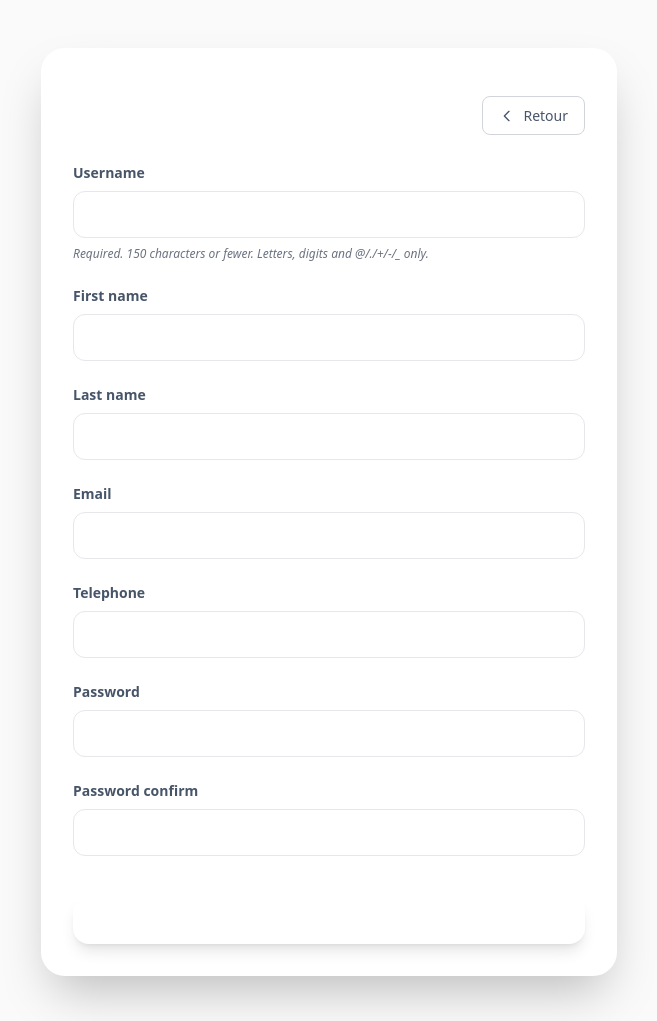
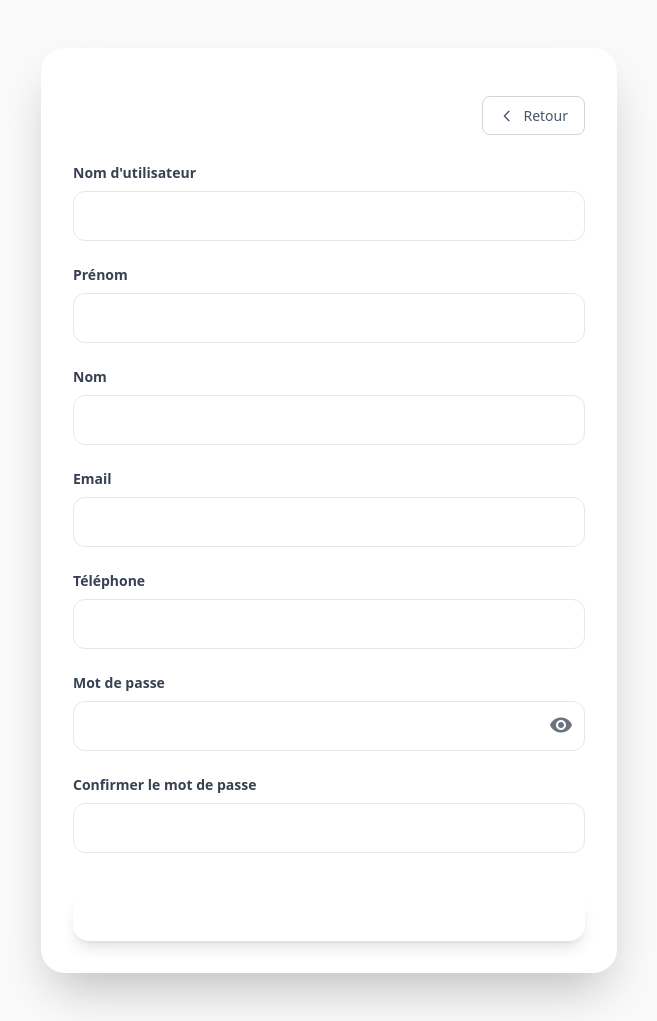
Before and after one commit to Mamadoubarry627/app_supermarche_saas, a Django app: page /gerant/nouveau/ in a window 1280 px wide. Shown: the part 90-1111 px from the top of the page, without its empty margins (439-1096 px from the left). Run offline with Django 5.2, Linux system fonts and the light colour scheme; the visitor is signed in with stand-in values (Sample User, id 1); some libraries are stand-ins or nearby versions.

Commit message:
correction templates

```diff
--- a/supermarcher/templates/gerant/utilisateur_form.html
+++ b/supermarcher/templates/gerant/utilisateur_form.html
@@ -33,25 +33,50 @@
         {% endif %}
 
         {% for field in form %}
+
 <div class="space-y-2">
-                <label class="block text-sm font-semibold label label:text-gray-200">
+
+    <!-- LABEL EN FRANÇAIS -->
+    <label class="block text-sm font-semibold text-gray-700">
+        {% if field.name == "username" %}Nom d'utilisateur
+        {% elif field.name == "first_name" %}Prénom
+        {% elif field.name == "last_name" %}Nom
+        {% elif field.name == "email" %}Email
+        {% elif field.name == "telephone" %}Téléphone
+        {% elif field.name == "password" %}Mot de passe
+        {% elif field.name == "password_confirm" %}Confirmer le mot de passe
+        {% else %}
             {{ field.label }}
+        {% endif %}
     </label>
 
-                <div class="relative label">
-                    {{ field|add_class:"w-full p-3 rounded-xl border focus:outline-none focus:ring-2 focus:ring-indigo-400 dark:bg-gray-800 dark:text-gray-100 dark:border-gray-700 transition" }}
+    <!-- CHAMPS -->
+    <div class="relative">
+
+        {{ field|add_class:"w-full p-3 rounded-xl border focus:outline-none focus:ring-2 focus:ring-indigo-400 transition pr-10" }}
+
+        <!-- ŒIL UNIQUEMENT PASSWORD -->
+        {% if field.name == "password" %}
+        <span id="togglePassword"
+              class="material-icons absolute right-3 top-3 cursor-pointer text-gray-500">
+            visibility
+        </span>
+        {% endif %}
+
     </div>
 
-                {% if field.help_text %}
-                    <p class="text-xs text-gray-500 dark:text-gray-400 italic">{{ field.help_text }}</p>
+    <!-- MESSAGE ERREUR DJANGO -->
+    {% if field.errors %}
+        <p class="text-red-600 text-sm">{{ field.errors|striptags }}</p>
     {% endif %}
 
-                {% if field.errors %}
-                    <p class="text-sm text-red-600 dark:text-red-400 font-medium">
-                        {{ field.errors|striptags }}
-                    </p>
+    <!-- MESSAGE PASSWORD LIVE -->
+    {% if field.name == "password" %}
+        <p id="passwordStrength" class="text-xs font-medium"></p>
     {% endif %}
+
 </div>
+
 {% endfor %}
 
         <div class="pt-4">
@@ -62,4 +87,68 @@
         </div>
     </form>
 </div>
+
+<script>
+const passwordInput = document.querySelector('input[name="password"]');
+const togglePassword = document.getElementById("togglePassword");
+const strengthText = document.getElementById("passwordStrength");
+
+/* ======================
+   ŒIL SHOW / HIDE
+====================== */
+if (togglePassword && passwordInput) {
+    togglePassword.addEventListener("click", function () {
+        const isHidden = passwordInput.type === "password";
+        passwordInput.type = isHidden ? "text" : "password";
+        this.textContent = isHidden ? "visibility_off" : "visibility";
+    });
+}
+
+/* ======================
+   VALIDATION PASSWORD
+====================== */
+function checkPassword(value) {
+
+    return {
+        min: value.length >= 8,
+        upper: /[A-Z]/.test(value),
+        lower: /[a-z]/.test(value),
+        number: /[0-9]/.test(value),
+        symbol: /[^A-Za-z0-9]/.test(value),
+    };
+}
+
+if (passwordInput) {
+
+    passwordInput.addEventListener("input", function () {
+
+        const v = this.value;
+        const r = checkPassword(v);
+
+        const valid = r.min && r.upper && r.lower && r.number && r.symbol;
+
+        if (v === "") {
+            this.classList.remove("border-red-500", "border-green-500");
+            strengthText.textContent = "";
+            return;
+        }
+
+        if (valid) {
+            this.classList.add("border-green-500");
+            this.classList.remove("border-red-500");
+
+            strengthText.textContent = "Mot de passe valide ✔";
+            strengthText.className = "text-green-600 text-xs font-medium";
+        } else {
+            this.classList.add("border-red-500");
+            this.classList.remove("border-green-500");
+
+            strengthText.textContent =
+                "Invalide : 8+ caractères, majuscule, minuscule, chiffre, symbole";
+
+            strengthText.className = "text-red-600 text-xs font-medium";
+        }
+    });
+}
+</script>
 {% endblock %}
```
Lines whose indentation alone changed are shown as unchanged.
